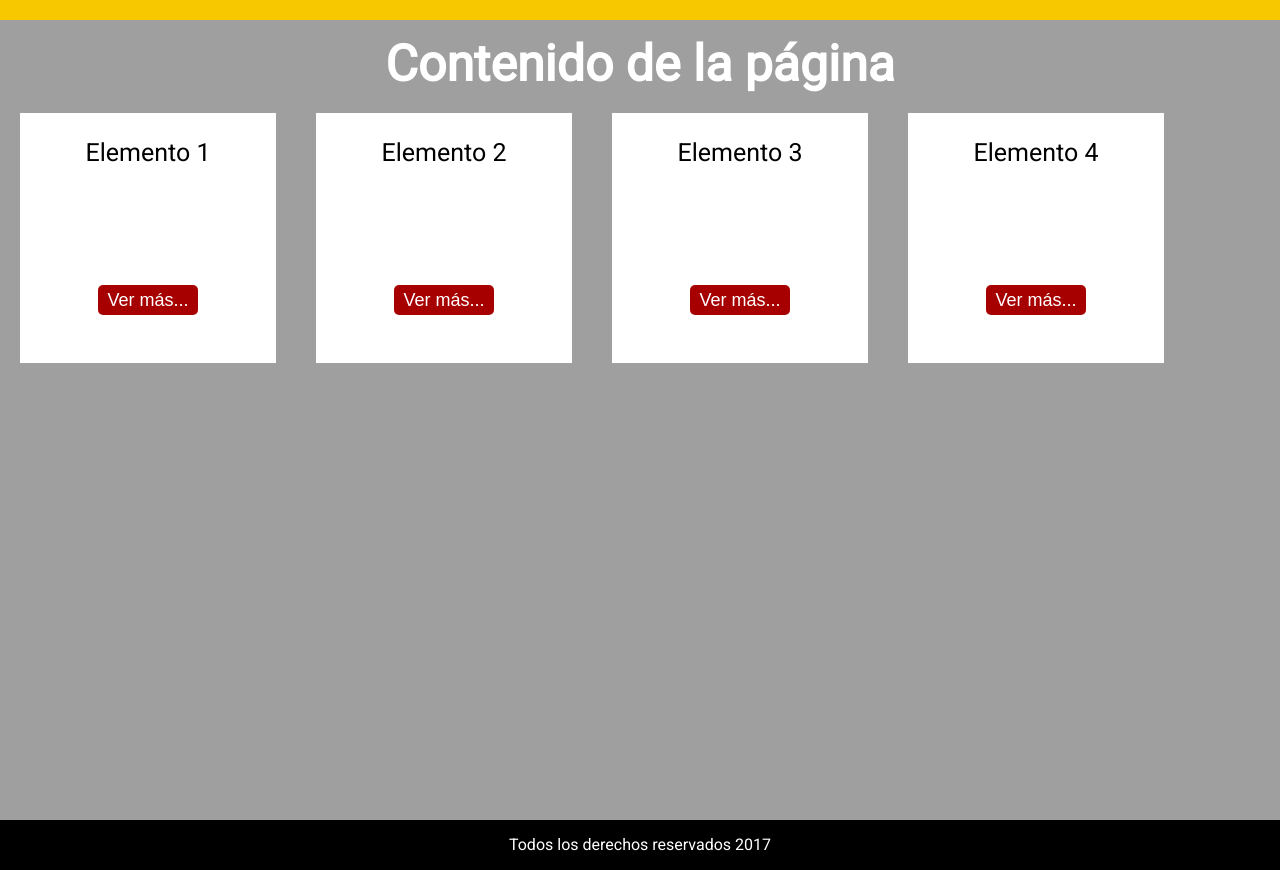
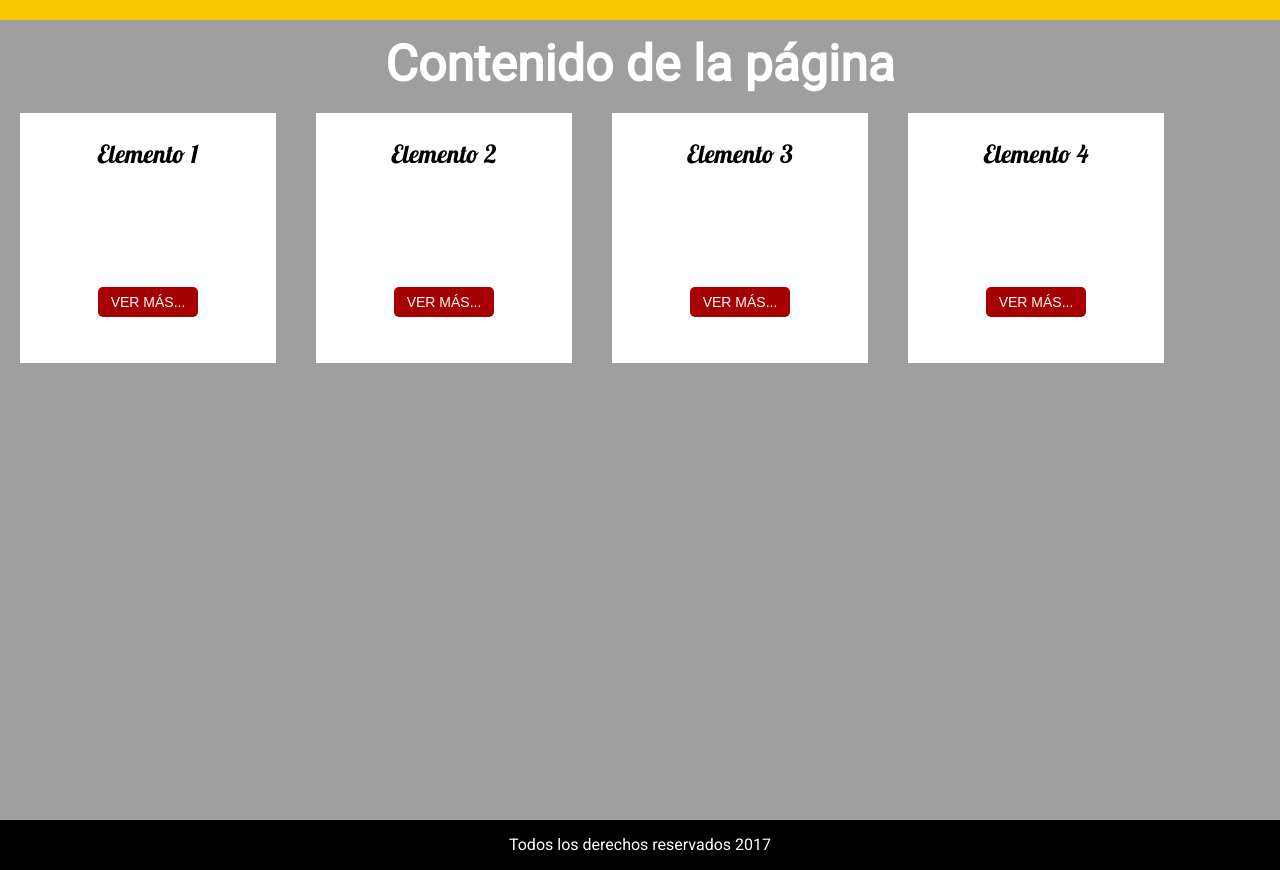
Before and after one commit to egonzalezj/Curso-Git, a plain HTML site: page index.html in a window 1280 px wide. Shown: the part 780-1650 px from the top of the page. Drawn offline with Linux system fonts and the light colour scheme.

Commit message:
Cambios en el texto de article

```diff
--- a/styles/styles.css
+++ b/styles/styles.css
@@ -1,4 +1,5 @@
 @import url('https://fonts.googleapis.com/css?family=Roboto');
+@import url('https://fonts.googleapis.com/css?family=Lobster');
 
 * {
   border: 0;
@@ -66,10 +67,11 @@ footer {
 
 .boton a {
   color: #FFFFFF;
-  font-size: 18px;
+  font-size: 14px;
   padding: 5px;
   text-align: center;
   text-decoration: none;
+  text-transform: uppercase;
 }
 
 .elemento {
@@ -83,5 +85,6 @@ footer {
 }
 
 .elemento p {
+  font-family: 'Lobster', cursive;
   font-size: 25px;
 }
```
